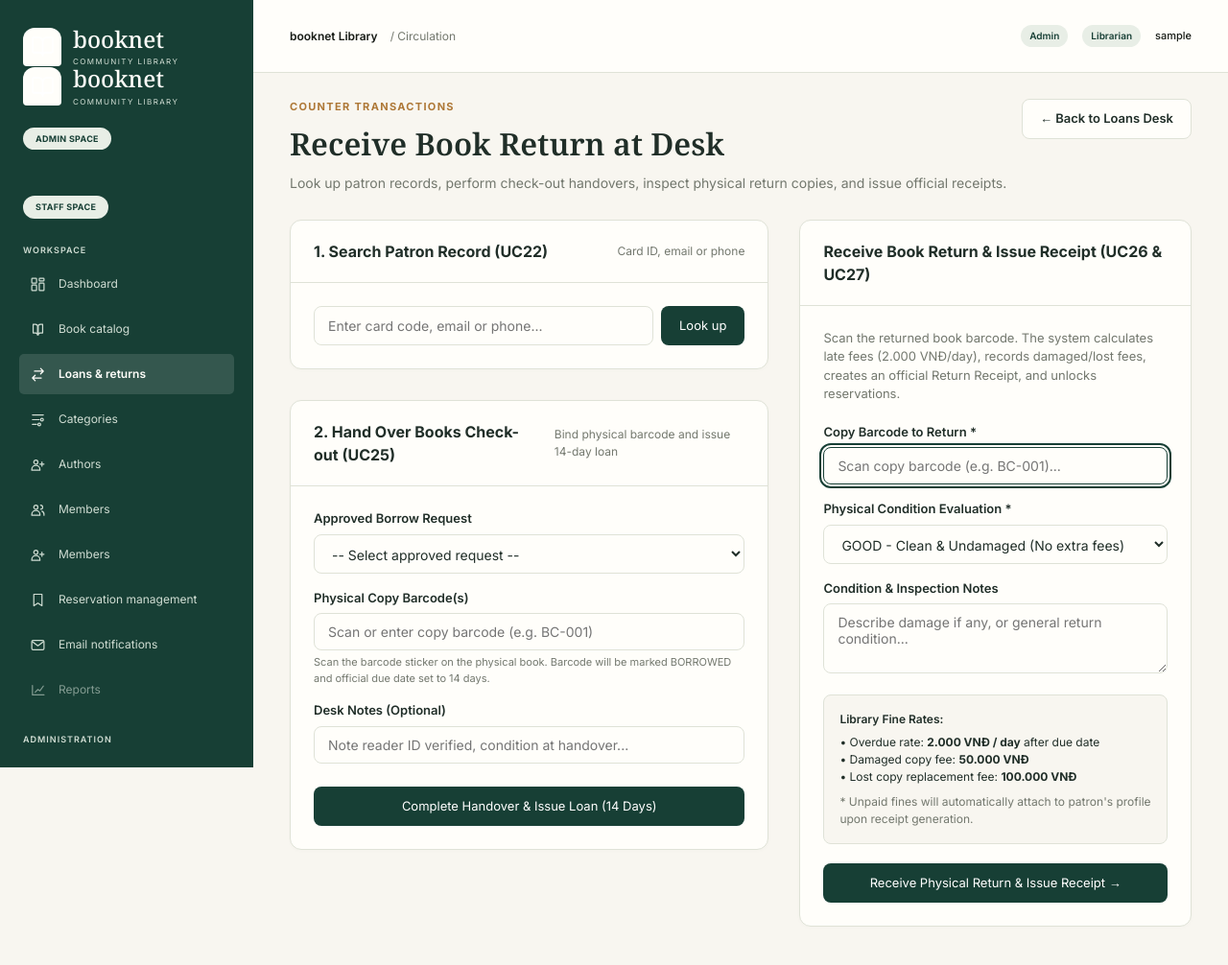
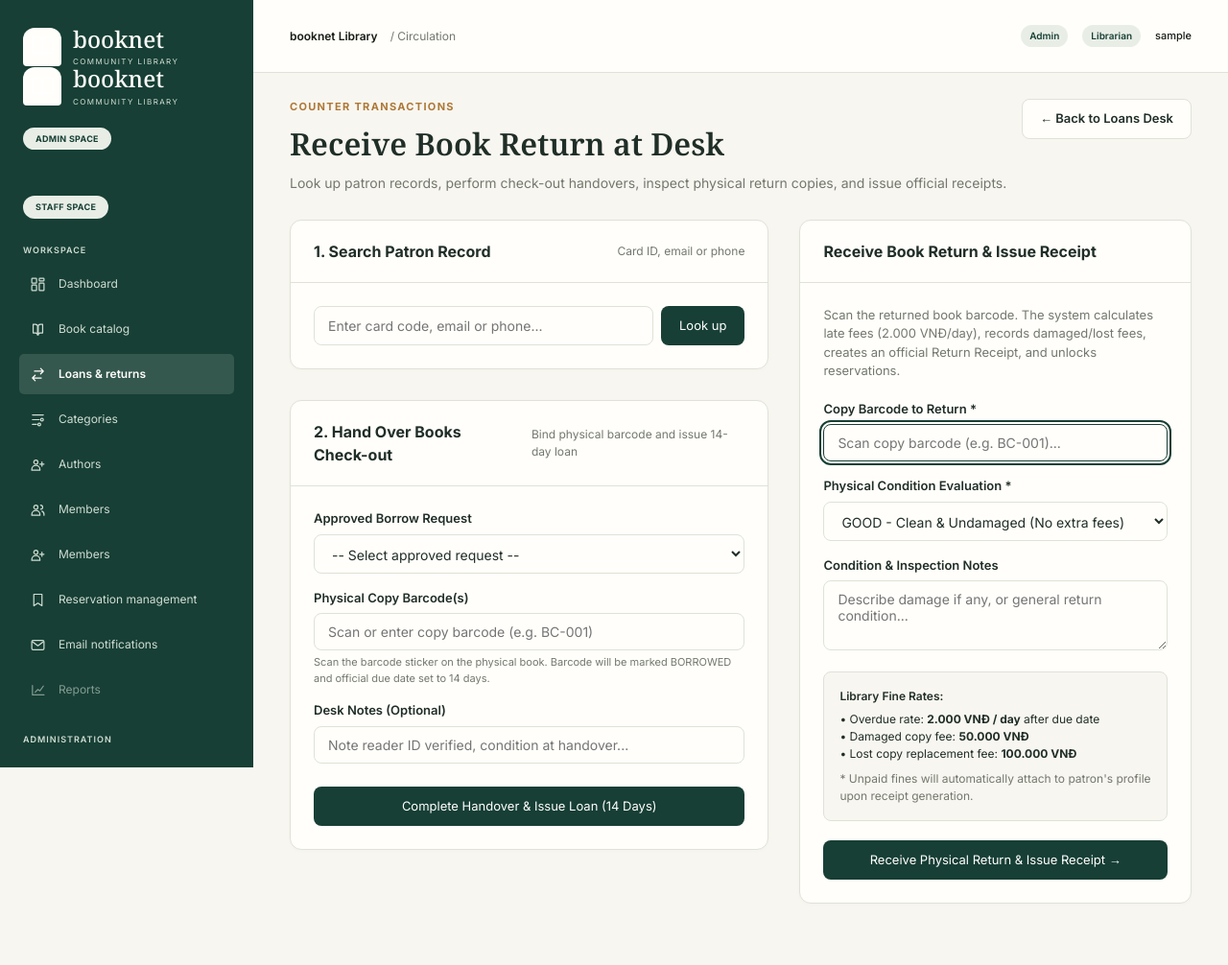
Before and after one commit to nguyenlebinhan/Booknet, a Spring Boot app: page /librarian/loans/receive-return in a window 1280 px wide. Shown: the top 1006 px of the page at 96% size. After the commit the page ends 942 px from the top, so only its background shows below. Run offline with Spring Boot 4, Linux system fonts and the light colour scheme; the visitor is signed in with stand-in values (Sample User, id 1); data that the repository does not hold is empty; some of the project's set-up classes (security, data sources, template engines, error pages and the like) are left out, and stand-ins take their place; some libraries are stand-ins or nearby versions.

Commit message:
style(librarian): clean up use case code labels in circulation templates

```diff
--- a/src/main/resources/templates/librarian/receive-return.html
+++ b/src/main/resources/templates/librarian/receive-return.html
@@ -65,7 +65,7 @@
           <!-- UC22: Search Patron Record -->
           <div class="bn-panel">
             <div class="bn-panel-header">
-              <h2 class="bn-panel-title">1. Search Patron Record (UC22)</h2>
+              <h2 class="bn-panel-title">1. Search Patron Record</h2>
               <span style="font-size: 12px; color: var(--bn-muted);">Card ID, email or phone</span>
             </div>
             <div style="padding: 24px;">
@@ -133,7 +133,7 @@
           <!-- UC25: Hand Over Books (Check-out) -->
           <div class="bn-panel">
             <div class="bn-panel-header">
-              <h2 class="bn-panel-title">2. Hand Over Books Check-out (UC25)</h2>
+              <h2 class="bn-panel-title">2. Hand Over Books Check-out</h2>
               <span style="font-size: 12px; color: var(--bn-muted);">Bind physical barcode and issue 14-day loan</span>
             </div>
             <div style="padding: 24px;">
@@ -178,7 +178,7 @@
         <div>
           <div class="bn-panel">
             <div class="bn-panel-header">
-              <h2 class="bn-panel-title">Receive Book Return &amp; Issue Receipt (UC26 &amp; UC27)</h2>
+              <h2 class="bn-panel-title">Receive Book Return &amp; Issue Receipt</h2>
             </div>
             <div style="padding: 24px;">
               <p style="font-size: 13px; color: var(--bn-muted); margin-top: 0; margin-bottom: 20px;">
```
Also changed, not shown: src/main/resources/templates/librarian/loans.html (+4 -4 lines).
